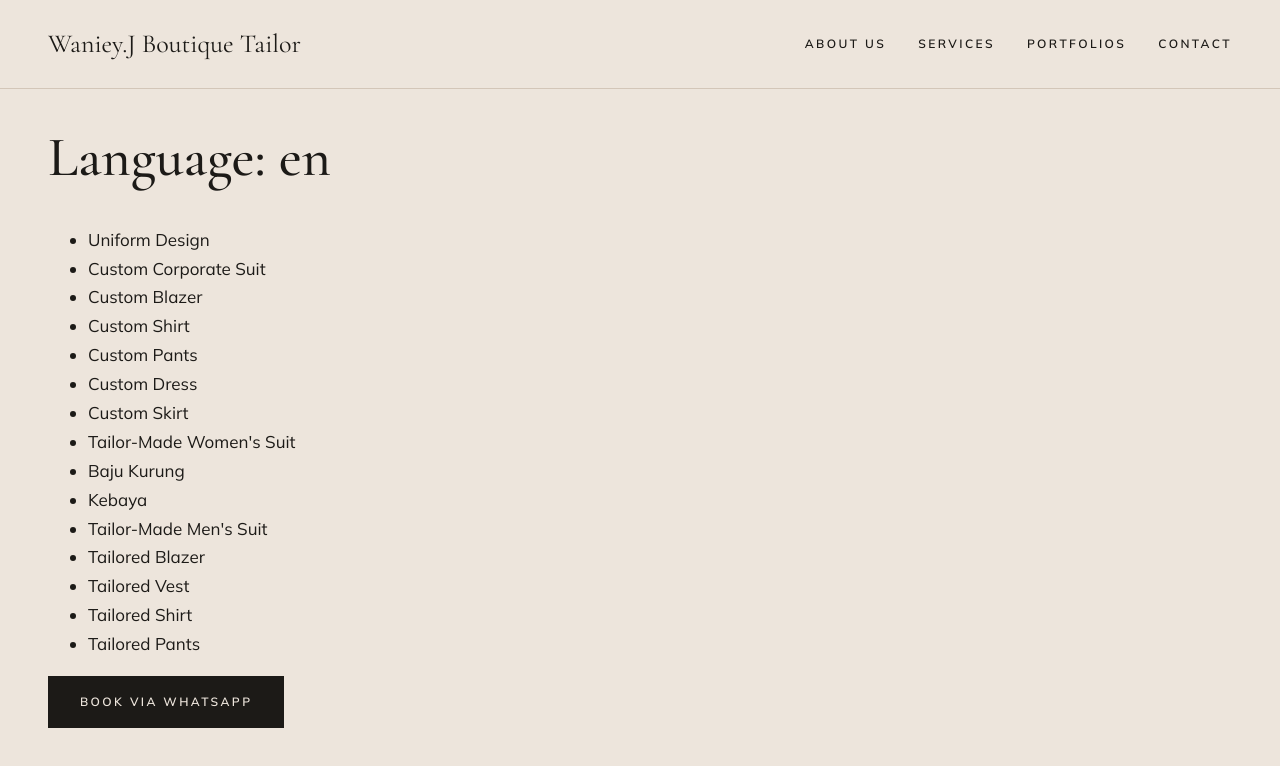
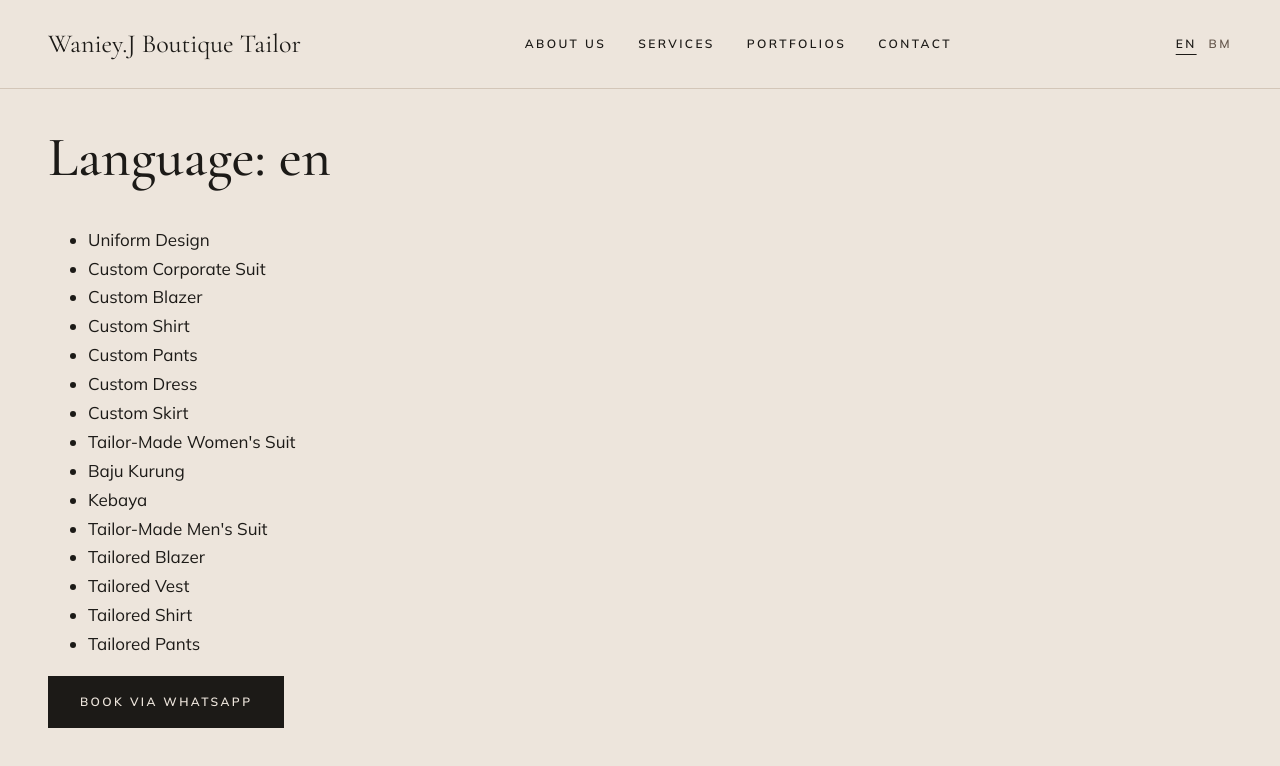
Before and after one commit to wnuqbh/wanieyj, a Next.js app: page /en in a window 1280 px wide. Shown: the top 766 px of the page. Built offline with nearby package versions, Linux system fonts and the light colour scheme.

Commit message:
Add EN/BM language switch to the header

```diff
--- a/components/Header.tsx
+++ b/components/Header.tsx
@@ -3,6 +3,7 @@
 import { dictionary } from "@/data/dictionary";
 import { site } from "@/data/site";
 import styles from "./Header.module.css";
+import { LanguageSwitch } from "./LanguageSwitch";
 
 type HeaderProps = {
   lang: Lang;
@@ -31,6 +32,7 @@
             </Link>
           ))}
         </nav>
+        <LanguageSwitch lang={lang} />
       </div>
     </header>
   );
--- /dev/null
+++ b/components/LanguageSwitch.module.css
@@ -0,0 +1,22 @@
+.switch {
+  display: flex;
+  gap: var(--s-3);
+}
+
+.link {
+  font-size: var(--t-label);
+  font-weight: 600;
+  letter-spacing: 0.2em;
+  color: var(--grey-text);
+  text-decoration: none;
+}
+
+.link:hover {
+  color: var(--espresso);
+}
+
+.link[aria-current="true"] {
+  color: var(--espresso);
+  text-decoration: underline;
+  text-underline-offset: 6px;
+}
--- /dev/null
+++ b/components/LanguageSwitch.tsx
@@ -0,0 +1,33 @@
+"use client";
+
+import Link from "next/link";
+import { usePathname } from "next/navigation";
+import { langs, type Lang } from "@/lib/types";
+import { dictionary } from "@/data/dictionary";
+import styles from "./LanguageSwitch.module.css";
+
+const labels: Record<Lang, string> = { en: "EN", ms: "BM" };
+
+type LanguageSwitchProps = {
+  lang: Lang;
+};
+
+export function LanguageSwitch({ lang }: LanguageSwitchProps) {
+  const pathname = usePathname();
+
+  return (
+    <nav aria-label={dictionary.aria.switchLang[lang]} className={styles.switch}>
+      {langs.map((option) => (
+        <Link
+          key={option}
+          href={pathname.replace(`/${lang}`, `/${option}`)}
+          hrefLang={option}
+          aria-current={option === lang ? "true" : undefined}
+          className={styles.link}
+        >
+          {labels[option]}
+        </Link>
+      ))}
+    </nav>
+  );
+}
```
